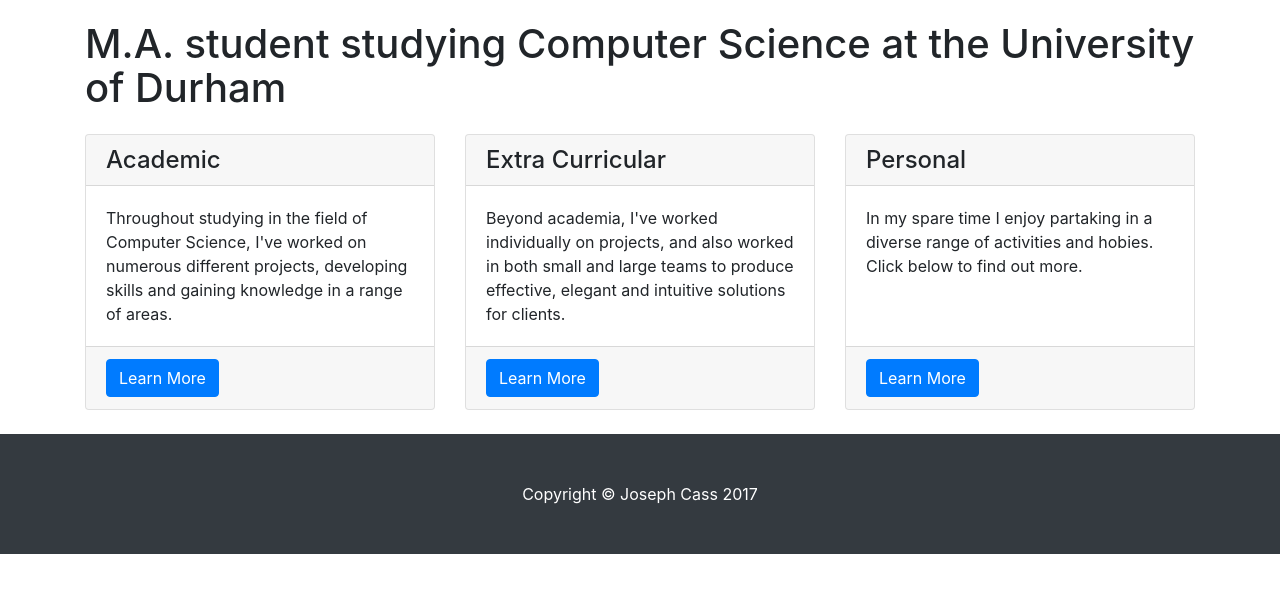
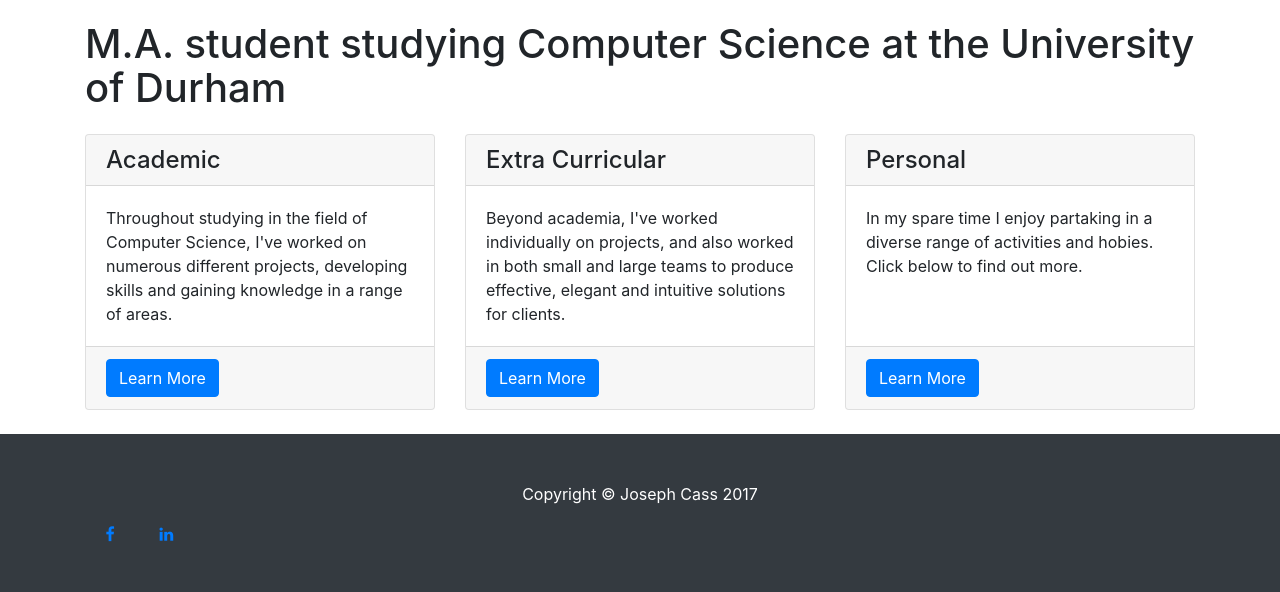
Before and after one commit to JCass149/JCass149.github.io, a website: page index.html in a window 1280 px wide. Shown: the part 578-1170 px from the top of the page. Before the commit the page ends 1132 px from the top, so only its background shows below. Drawn offline with Linux system fonts and the light colour scheme.

Commit message:
social media v1.1

```diff
--- a/css/modern-business.css
+++ b/css/modern-business.css
@@ -27,3 +27,12 @@
 .portfolio-item {
     margin-bottom: 30px;
 }
+
+/* Style icons */
+.fa {
+    padding: 20px;
+    font-size: 30px;
+    width: 50px;
+    text-align: center;
+    text-decoration: none;
+}
--- a/index.html
+++ b/index.html
@@ -15,6 +15,11 @@
 
     <!-- Custom styles for this template -->
     <link href="css/modern-business.css" rel="stylesheet">
+
+	<!-- Icon library -->
+	<link rel="stylesheet" href="https://cdnjs.cloudflare.com/ajax/libs/font-awesome/4.7.0/css/font-awesome.min.css">
+
+
 
 </head>
 
@@ -238,7 +243,11 @@
     <footer class="py-5 bg-dark">
         <div class="container">
             <p class="m-0 text-center text-white">Copyright &copy; Joseph Cass 2017</p>
-        </div>
+			<!-- icons -->
+			<a href="#" class="fa fa-facebook"></a>
+			<a href="#" class="fa fa-linkedin"></a>
+			</div>
+
         <!-- /.container -->
     </footer>
     <!-- Bootstrap core JavaScript -->
```
